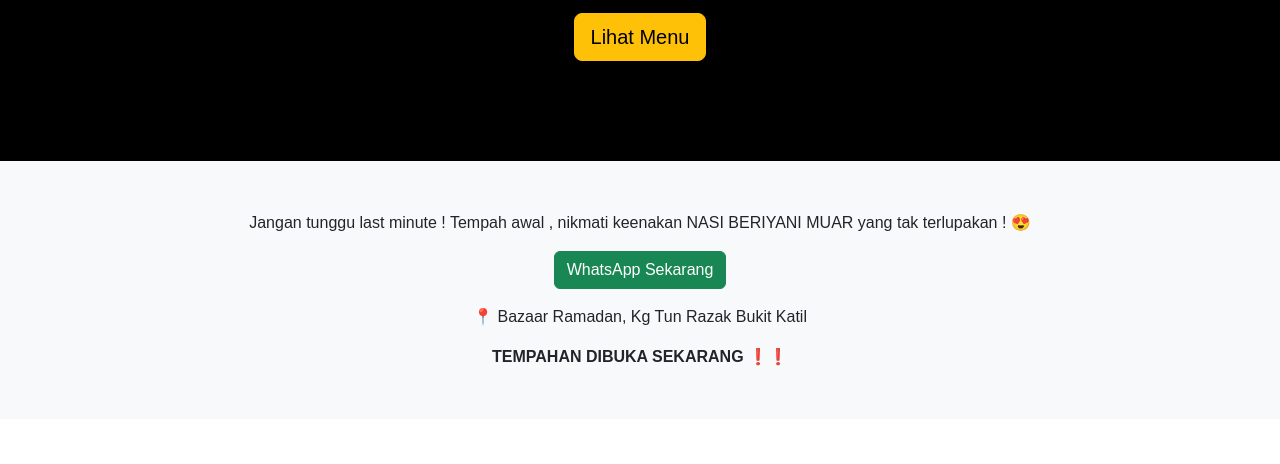
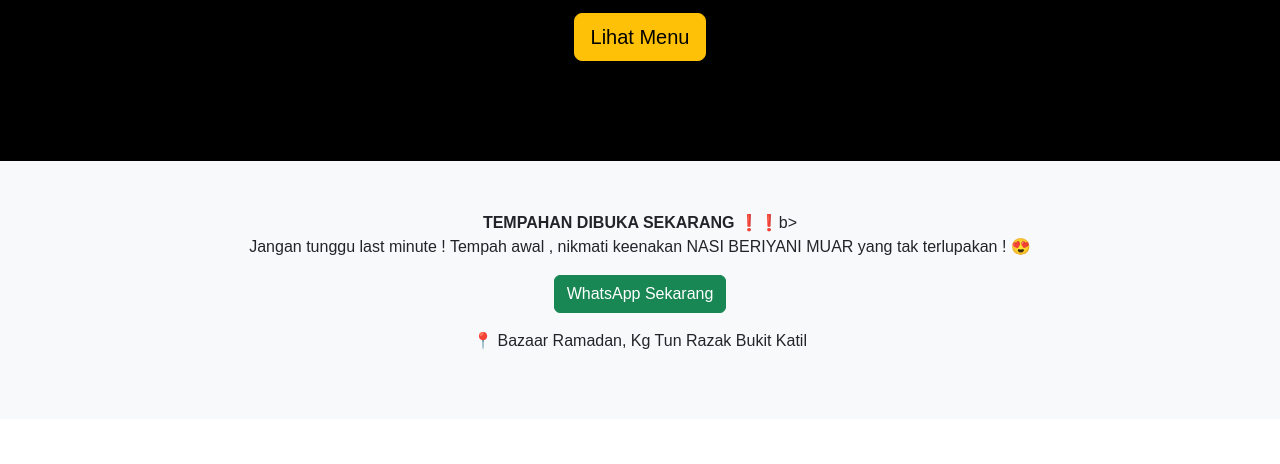
Before and after one commit to bizcloudd/ArsLegacy, a plain HTML site: page index.html in a window 1280 px wide. Shown: the part 261-725 px from the top of the page. Drawn offline with nearby package versions, Linux system fonts and the light colour scheme.

Commit message:
index.html

```diff
--- a/index.html
+++ b/index.html
@@ -37,12 +37,11 @@
 
     <!-- Contact Section -->
     <section id="contact" class="contact">
+        <b> TEMPAHAN DIBUKA SEKARANG ❗❗</b>b>
         <p>Jangan tunggu last minute ! Tempah awal , nikmati keenakan NASI BERIYANI MUAR yang tak terlupakan ! 😍</p>
         <p><a href="https://wa.me/+601111563748" class="btn btn-success">WhatsApp Sekarang</a></p>
         <p>📍 Bazaar Ramadan, Kg Tun Razak Bukit Katil</p>
-        <b> TEMPAHAN DIBUKA SEKARANG ❗❗<b>
-
-        </section>
+     </section>
 
     <!-- Menu Section -->
     <section id="menu" class="container py-5">
```
